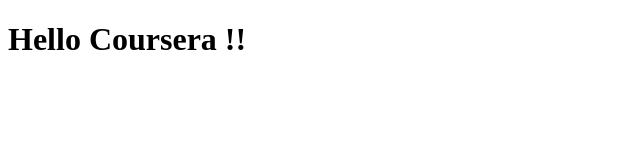
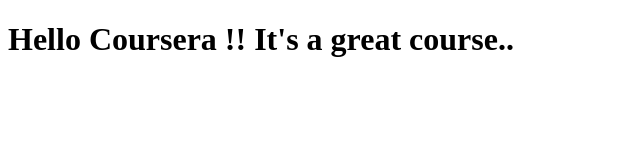
Before and after one commit to ManuraNirmal/coursera-test, a plain HTML site: page site/index.html in a window 1280 px wide. Shown: the whole page, without its empty margins (0-640 px from the left). Drawn offline with Linux system fonts and the light colour scheme.

Commit message:
Small change to page body

```diff
--- a/site/index.html
+++ b/site/index.html
@@ -4,6 +4,6 @@
   <title>Hello Coursera..!!</title>
 </head>
 <body>
-	<h1>Hello Coursera !!</h1>
+	<h1>Hello Coursera !! It's a great course.. </h1>
 </body>
 </html>
```
